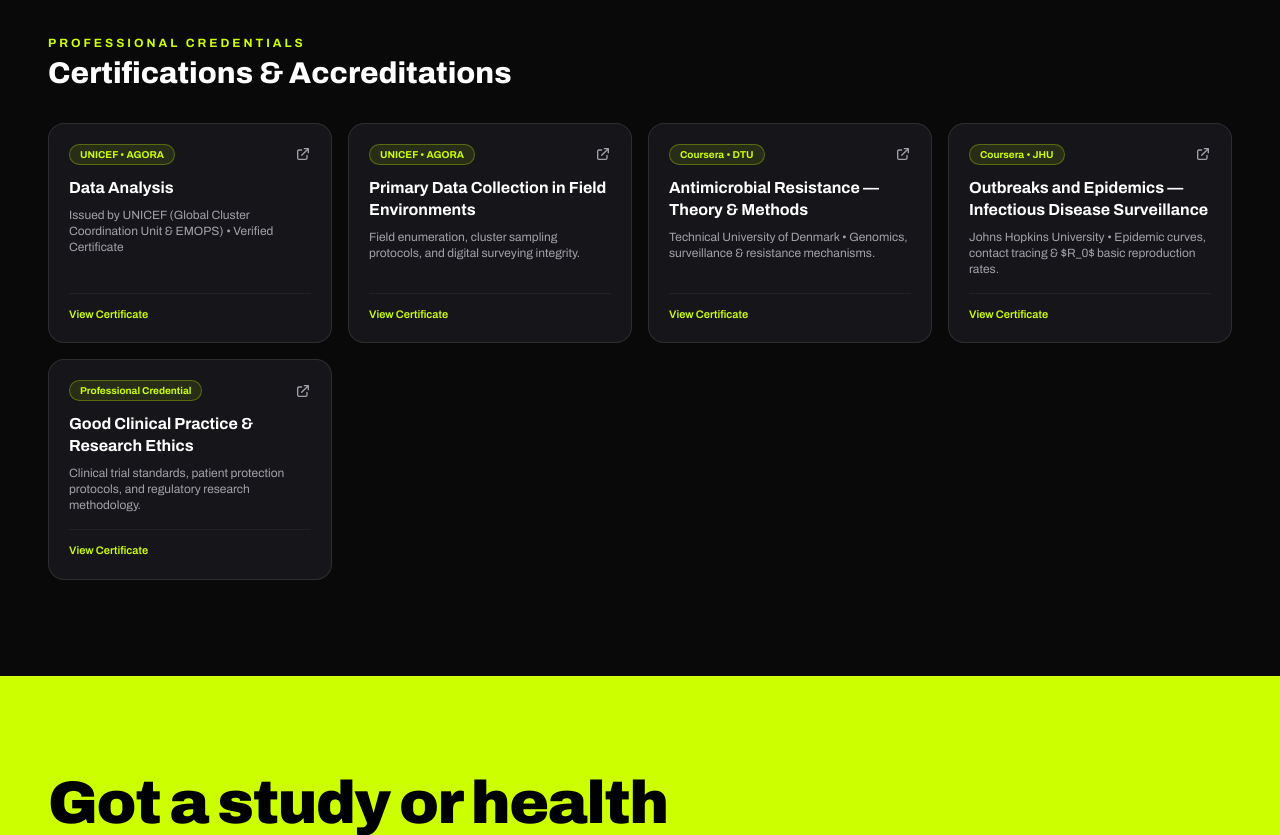
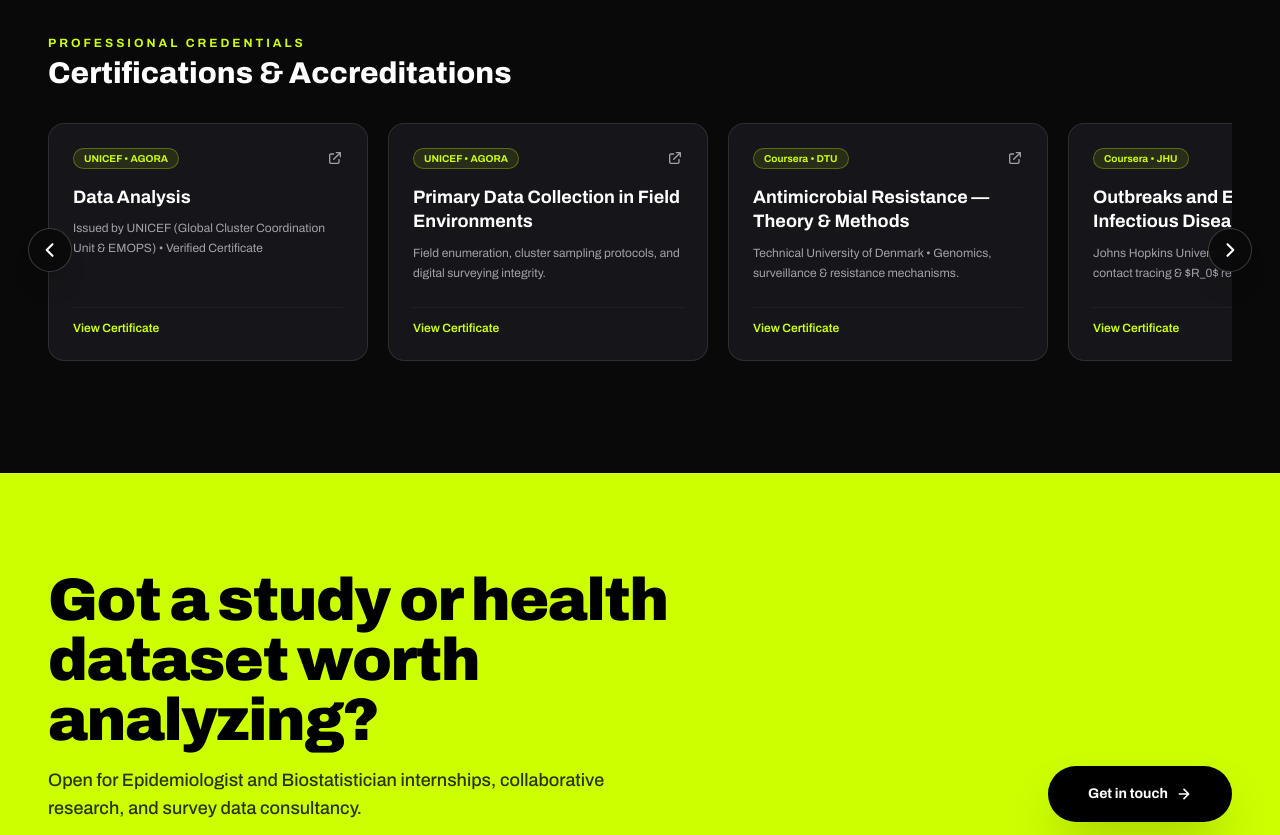
Before and after one commit to sudhakar-1984/portfolio, a plain HTML site: page index.html in a window 1280 px wide. Shown: the part 4460-5295 px from the top of the page. Drawn offline with nearby package versions, Linux system fonts and the light colour scheme.

Commit message:
Add files via upload

```diff
--- a/index.html
+++ b/index.html
@@ -139,6 +139,15 @@
     }
     .stretch-narrow {
       font-stretch: 90%;
+    }
+
+    /* Hide scrollbar for smooth carousel slider */
+    .no-scrollbar::-webkit-scrollbar {
+      display: none;
+    }
+    .no-scrollbar {
+      -ms-overflow-style: none;
+      scrollbar-width: none;
     }
 
     /* Basic smooth animations */
@@ -723,10 +732,9 @@
 
         </div>
 
-        <!-- Verified Certifications & Credentials Grid -->
+        <!-- Verified Certifications & Credentials Grid / Slider -->
         <div id="certifications" class="mt-16 pt-12 border-t border-white/10 scroll-mt-28">
-          <div class="flex items-center justify-between mb-8">
-            <div>
+          <div class="mb-8">
             <p class="stretch-narrow text-xs uppercase tracking-[0.25em] text-primary font-bold">
               Professional Credentials
             </p>
@@ -734,115 +742,129 @@
               Certifications &amp; Accreditations
             </h3>
           </div>
-          </div>
 
-          <div class="grid grid-cols-1 sm:grid-cols-2 lg:grid-cols-4 gap-4">
+          <!-- Slider Container with Left and Right Floating Buttons -->
+          <div class="relative group/slider">
+
+            <!-- Left Arrow Button (On the left side of the cards) -->
+            <button onclick="scrollCertificates(-1)" aria-label="Previous certificate" class="absolute -left-3 sm:-left-5 top-1/2 -translate-y-1/2 z-20 flex h-11 w-11 items-center justify-center rounded-full border border-white/20 bg-zinc-950/90 text-white shadow-xl hover:border-primary hover:bg-zinc-900 hover:text-primary transition-all active:scale-95 cursor-pointer backdrop-blur-md">
+              <svg class="h-5 w-5" fill="none" stroke="currentColor" stroke-width="2.5" viewBox="0 0 24 24"><path stroke-linecap="round" stroke-linejoin="round" d="M15 19l-7-7 7-7"/></svg>
+            </button>
+
+            <!-- Right Arrow Button (On the right side of the cards) -->
+            <button onclick="scrollCertificates(1)" aria-label="Next certificate" class="absolute -right-3 sm:-right-5 top-1/2 -translate-y-1/2 z-20 flex h-11 w-11 items-center justify-center rounded-full border border-white/20 bg-zinc-950/90 text-white shadow-xl hover:border-primary hover:bg-zinc-900 hover:text-primary transition-all active:scale-95 cursor-pointer backdrop-blur-md">
+              <svg class="h-5 w-5" fill="none" stroke="currentColor" stroke-width="2.5" viewBox="0 0 24 24"><path stroke-linecap="round" stroke-linejoin="round" d="M9 5l7 7-7 7"/></svg>
+            </button>
+
+            <!-- Horizontal Swipeable Track -->
+            <div id="cert-slider" class="no-scrollbar flex gap-5 overflow-x-auto scroll-smooth pb-4 px-2 snap-x snap-mandatory select-none" style="-webkit-overflow-scrolling: touch;">
 
             <!-- Cert 1: UNICEF Data Analysis (Linked to Google Drive) -->
-            <a href="https://drive.google.com/file/d/18-Rd8mJGHekIfaK8KZCU-TDtBN93NTGu/view" target="_blank" rel="noopener noreferrer" class="group relative flex flex-col justify-between p-5 rounded-2xl bg-card border border-white/10 hover:border-primary/80 transition-all duration-300 hover:-translate-y-1">
+            <a href="https://drive.google.com/file/d/18-Rd8mJGHekIfaK8KZCU-TDtBN93NTGu/view" target="_blank" rel="noopener noreferrer" class="group relative flex flex-col justify-between p-6 rounded-2xl bg-card border border-white/10 hover:border-primary/80 transition-all duration-300 hover:-translate-y-1 w-[280px] sm:w-[320px] shrink-0 snap-start">
               <div>
-                <div class="flex items-center justify-between mb-3">
+                <div class="flex items-center justify-between mb-4">
                   <span class="inline-block px-2.5 py-0.5 rounded-full bg-primary/10 border border-primary/30 text-[10px] font-mono font-bold text-primary">
                     UNICEF &bull; AGORA
                   </span>
                   <svg class="h-4 w-4 text-muted-foreground group-hover:text-primary transition-colors group-hover:translate-x-0.5 group-hover:-translate-y-0.5" fill="none" stroke="currentColor" stroke-width="2" viewBox="0 0 24 24"><path stroke-linecap="round" stroke-linejoin="round" d="M10 6H6a2 2 0 00-2 2v10a2 2 0 002 2h10a2 2 0 002-2v-4M14 4h6m0 0v6m0-6L10 14"/></svg>
                 </div>
-                <h4 class="text-base font-bold text-white group-hover:text-primary transition-colors leading-snug">
+                <h4 class="text-lg font-bold text-white group-hover:text-primary transition-colors leading-snug">
                   Data Analysis
                 </h4>
-                <p class="text-xs text-zinc-400 mt-2">
+                <p class="text-xs text-zinc-400 mt-2.5 leading-relaxed">
                   Issued by UNICEF (Global Cluster Coordination Unit &amp; EMOPS) &bull; Verified Certificate
                 </p>
               </div>
-              <div class="mt-4 pt-3 border-t border-white/5 text-[11px] font-semibold text-primary">
+              <div class="mt-6 pt-3 border-t border-white/5 text-xs font-semibold text-primary">
                 View Certificate
               </div>
             </a>
 
             <!-- Cert 2: Primary Data Collection (Linked to Google Drive) -->
-            <a href="https://drive.google.com/file/d/1Fda4T57aR6361smOqVqt8E-SaxUFUctP/view" target="_blank" rel="noopener noreferrer" class="group relative flex flex-col justify-between p-5 rounded-2xl bg-card border border-white/10 hover:border-primary/80 transition-all duration-300 hover:-translate-y-1">
+            <a href="https://drive.google.com/file/d/1Fda4T57aR6361smOqVqt8E-SaxUFUctP/view" target="_blank" rel="noopener noreferrer" class="group relative flex flex-col justify-between p-6 rounded-2xl bg-card border border-white/10 hover:border-primary/80 transition-all duration-300 hover:-translate-y-1 w-[280px] sm:w-[320px] shrink-0 snap-start">
               <div>
-                <div class="flex items-center justify-between mb-3">
+                <div class="flex items-center justify-between mb-4">
                   <span class="inline-block px-2.5 py-0.5 rounded-full bg-primary/10 border border-primary/30 text-[10px] font-mono font-bold text-primary">
                     UNICEF &bull; AGORA
                   </span>
                   <svg class="h-4 w-4 text-muted-foreground group-hover:text-primary transition-colors group-hover:translate-x-0.5 group-hover:-translate-y-0.5" fill="none" stroke="currentColor" stroke-width="2" viewBox="0 0 24 24"><path stroke-linecap="round" stroke-linejoin="round" d="M10 6H6a2 2 0 00-2 2v10a2 2 0 002 2h10a2 2 0 002-2v-4M14 4h6m0 0v6m0-6L10 14"/></svg>
                 </div>
-                <h4 class="text-base font-bold text-white group-hover:text-primary transition-colors leading-snug">
+                <h4 class="text-lg font-bold text-white group-hover:text-primary transition-colors leading-snug">
                   Primary Data Collection in Field Environments
                 </h4>
-                <p class="text-xs text-zinc-400 mt-2">
+                <p class="text-xs text-zinc-400 mt-2.5 leading-relaxed">
                   Field enumeration, cluster sampling protocols, and digital surveying integrity.
                 </p>
               </div>
-              <div class="mt-4 pt-3 border-t border-white/5 text-[11px] font-semibold text-primary">
+              <div class="mt-6 pt-3 border-t border-white/5 text-xs font-semibold text-primary">
                 View Certificate
               </div>
             </a>
 
             <!-- Cert 3: Antimicrobial Resistance (Linked to Google Drive) -->
-            <a href="https://drive.google.com/file/d/1hLZEW8cfjEtXNN0IkoioUruSsFk54hmP/view" target="_blank" rel="noopener noreferrer" class="group relative flex flex-col justify-between p-5 rounded-2xl bg-card border border-white/10 hover:border-primary/80 transition-all duration-300 hover:-translate-y-1">
+            <a href="https://drive.google.com/file/d/1hLZEW8cfjEtXNN0IkoioUruSsFk54hmP/view" target="_blank" rel="noopener noreferrer" class="group relative flex flex-col justify-between p-6 rounded-2xl bg-card border border-white/10 hover:border-primary/80 transition-all duration-300 hover:-translate-y-1 w-[280px] sm:w-[320px] shrink-0 snap-start">
               <div>
-                <div class="flex items-center justify-between mb-3">
+                <div class="flex items-center justify-between mb-4">
                   <span class="inline-block px-2.5 py-0.5 rounded-full bg-primary/10 border border-primary/30 text-[10px] font-mono font-bold text-primary">
                     Coursera &bull; DTU
                   </span>
                   <svg class="h-4 w-4 text-muted-foreground group-hover:text-primary transition-colors group-hover:translate-x-0.5 group-hover:-translate-y-0.5" fill="none" stroke="currentColor" stroke-width="2" viewBox="0 0 24 24"><path stroke-linecap="round" stroke-linejoin="round" d="M10 6H6a2 2 0 00-2 2v10a2 2 0 002 2h10a2 2 0 002-2v-4M14 4h6m0 0v6m0-6L10 14"/></svg>
                 </div>
-                <h4 class="text-base font-bold text-white group-hover:text-primary transition-colors leading-snug">
+                <h4 class="text-lg font-bold text-white group-hover:text-primary transition-colors leading-snug">
                   Antimicrobial Resistance &mdash; Theory &amp; Methods
                 </h4>
-                <p class="text-xs text-zinc-400 mt-2">
+                <p class="text-xs text-zinc-400 mt-2.5 leading-relaxed">
                   Technical University of Denmark &bull; Genomics, surveillance &amp; resistance mechanisms.
                 </p>
               </div>
-              <div class="mt-4 pt-3 border-t border-white/5 text-[11px] font-semibold text-primary">
+              <div class="mt-6 pt-3 border-t border-white/5 text-xs font-semibold text-primary">
                 View Certificate
               </div>
             </a>
 
             <!-- Cert 4: Outbreaks and Epidemics (Linked to Google Drive) -->
-            <a href="https://drive.google.com/file/d/173fqJf0mw8e_iFkrP70MDh0QEQA0rCTq/view" target="_blank" rel="noopener noreferrer" class="group relative flex flex-col justify-between p-5 rounded-2xl bg-card border border-white/10 hover:border-primary/80 transition-all duration-300 hover:-translate-y-1">
+            <a href="https://drive.google.com/file/d/173fqJf0mw8e_iFkrP70MDh0QEQA0rCTq/view" target="_blank" rel="noopener noreferrer" class="group relative flex flex-col justify-between p-6 rounded-2xl bg-card border border-white/10 hover:border-primary/80 transition-all duration-300 hover:-translate-y-1 w-[280px] sm:w-[320px] shrink-0 snap-start">
               <div>
-                <div class="flex items-center justify-between mb-3">
+                <div class="flex items-center justify-between mb-4">
                   <span class="inline-block px-2.5 py-0.5 rounded-full bg-primary/10 border border-primary/30 text-[10px] font-mono font-bold text-primary">
                     Coursera &bull; JHU
                   </span>
                   <svg class="h-4 w-4 text-muted-foreground group-hover:text-primary transition-colors group-hover:translate-x-0.5 group-hover:-translate-y-0.5" fill="none" stroke="currentColor" stroke-width="2" viewBox="0 0 24 24"><path stroke-linecap="round" stroke-linejoin="round" d="M10 6H6a2 2 0 00-2 2v10a2 2 0 002 2h10a2 2 0 002-2v-4M14 4h6m0 0v6m0-6L10 14"/></svg>
                 </div>
-                <h4 class="text-base font-bold text-white group-hover:text-primary transition-colors leading-snug">
+                <h4 class="text-lg font-bold text-white group-hover:text-primary transition-colors leading-snug">
                   Outbreaks and Epidemics &mdash; Infectious Disease Surveillance
                 </h4>
-                <p class="text-xs text-zinc-400 mt-2">
-                  Johns Hopkins University &bull; Epidemic curves, contact tracing &amp; $R_0$ basic reproduction rates.
+                <p class="text-xs text-zinc-400 mt-2.5 leading-relaxed">
+                  Johns Hopkins University &bull; Epidemic curves, contact tracing &amp; $R_0$ reproduction rates.
                 </p>
               </div>
-              <div class="mt-4 pt-3 border-t border-white/5 text-[11px] font-semibold text-primary">
+              <div class="mt-6 pt-3 border-t border-white/5 text-xs font-semibold text-primary">
                 View Certificate
               </div>
             </a>
 
             <!-- Cert 5: Professional Research & GCP Certification (Linked to Google Drive) -->
-            <a href="https://drive.google.com/file/d/1f3-d5oKEMGaecCeKGJOO-Mkk7lDkG82q/view" target="_blank" rel="noopener noreferrer" class="group relative flex flex-col justify-between p-5 rounded-2xl bg-card border border-white/10 hover:border-primary/80 transition-all duration-300 hover:-translate-y-1 sm:col-span-2 lg:col-span-1">
+            <a href="https://drive.google.com/file/d/1f3-d5oKEMGaecCeKGJOO-Mkk7lDkG82q/view" target="_blank" rel="noopener noreferrer" class="group relative flex flex-col justify-between p-6 rounded-2xl bg-card border border-white/10 hover:border-primary/80 transition-all duration-300 hover:-translate-y-1 w-[280px] sm:w-[320px] shrink-0 snap-start">
               <div>
-                <div class="flex items-center justify-between mb-3">
+                <div class="flex items-center justify-between mb-4">
                   <span class="inline-block px-2.5 py-0.5 rounded-full bg-primary/10 border border-primary/30 text-[10px] font-mono font-bold text-primary">
                     Professional Credential
                   </span>
                   <svg class="h-4 w-4 text-muted-foreground group-hover:text-primary transition-colors group-hover:translate-x-0.5 group-hover:-translate-y-0.5" fill="none" stroke="currentColor" stroke-width="2" viewBox="0 0 24 24"><path stroke-linecap="round" stroke-linejoin="round" d="M10 6H6a2 2 0 00-2 2v10a2 2 0 002 2h10a2 2 0 002-2v-4M14 4h6m0 0v6m0-6L10 14"/></svg>
                 </div>
-                <h4 class="text-base font-bold text-white group-hover:text-primary transition-colors leading-snug">
+                <h4 class="text-lg font-bold text-white group-hover:text-primary transition-colors leading-snug">
                   Good Clinical Practice &amp; Research Ethics
                 </h4>
-                <p class="text-xs text-zinc-400 mt-2">
+                <p class="text-xs text-zinc-400 mt-2.5 leading-relaxed">
                   Clinical trial standards, patient protection protocols, and regulatory research methodology.
                 </p>
               </div>
-              <div class="mt-4 pt-3 border-t border-white/5 text-[11px] font-semibold text-primary">
+              <div class="mt-6 pt-3 border-t border-white/5 text-xs font-semibold text-primary">
                 View Certificate
               </div>
             </a>
 
+            </div>
           </div>
         </div>
 
@@ -922,6 +944,15 @@
 
   <script>
     document.getElementById('current-year').textContent = new Date().getFullYear();
+
+    // Horizontal slider scroll function
+    function scrollCertificates(direction) {
+      const slider = document.getElementById('cert-slider');
+      if (slider) {
+        const scrollAmount = 340 * direction;
+        slider.scrollBy({ left: scrollAmount, behavior: 'smooth' });
+      }
+    }
 
     // Active navigation underline switcher on click & scroll
     const navLinks = document.querySelectorAll('.nav-link');
```
Lines whose indentation alone changed are shown as unchanged.
